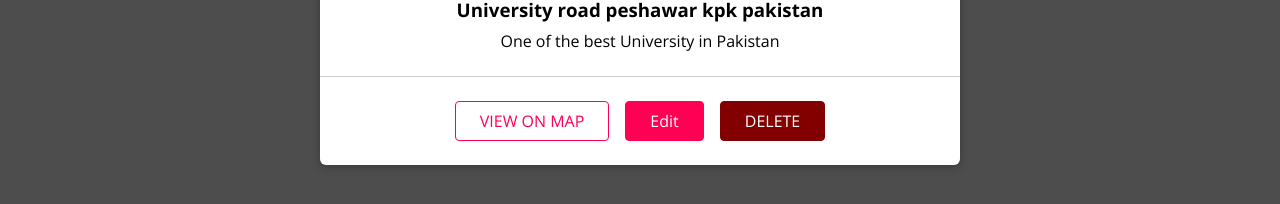
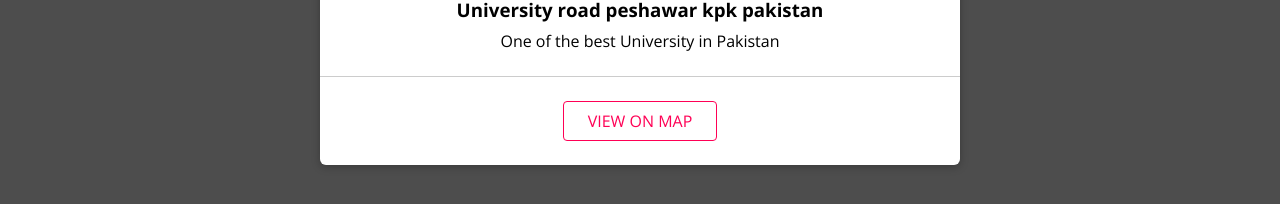
Before and after one commit to UzairKhan313/Shared-Places, a React (Vite) app in the folder frontend/: page /u1/places in a window 1280 px wide. Shown: the part 460-664 px from the top of the page. Built offline with nearby package versions, Linux system fonts and the light colour scheme.

Commit message:
Frontend Completed

```diff
--- a/frontend/src/App.jsx
+++ b/frontend/src/App.jsx
@@ -1,4 +1,4 @@
-import { Routes, Route } from 'react-router-dom'
+import { Routes, Route, Navigate } from 'react-router-dom'
 
 // Importing All Pages.
 import Users from './users/pages/Users'
@@ -7,18 +7,38 @@ import UserPlaces from './places/pages/UserPlaces'
 import MainNavigation from './shared/components/Navigation/MainNavigation'
 import UpdatePlace from './places/pages/UpdatePlace'
 import Auth from './users/pages/Auth'
+import { useAuthContext } from './shared/context/Auth-Context'
 
 function App() {
+  const { isLoggedIn } = useAuthContext()
+  let routes
+  if (isLoggedIn) {
+    routes = (
+      <Routes>
+        <Route path="/" element={<Users />} />
+        <Route path="/:userId/places" element={<UserPlaces />} />
+        <Route path="/places/new" element={<NewPlace />} />
+        <Route path="/places/:placeId" element={<UpdatePlace />} />
+        {/* Redirect to / */}
+        <Route path="/*" element={<Navigate to="/" />} />
+      </Routes>
+    )
+  } else {
+    routes = (
+      <Routes>
+        <Route path="/" element={<Users />} />
+        <Route path="/:userId/places" element={<UserPlaces />} />
+        <Route path="/auth" element={<Auth />} />
+        {/* Redirection... to /auth */}
+        <Route path="/*" element={<Navigate to="/auth" />} />
+      </Routes>
+    )
+  }
+
   return (
     <main>
       <MainNavigation />
-      <Routes>
-        <Route path="/" element={<Users />} />
-        <Route path="/places/new" element={<NewPlace />} />
-        <Route path="/places/:placeId" element={<UpdatePlace />} />
-        <Route path="/:userId/places" element={<UserPlaces />} />
-        <Route path="/auth" element={<Auth />} />
-      </Routes>
+      {routes}
     </main>
   )
 }
--- a/frontend/src/places/components/PlaceItem.jsx
+++ b/frontend/src/places/components/PlaceItem.jsx
@@ -3,19 +3,13 @@ import React, { useState } from 'react'
 import Card from '../../shared/components/UIElements/Card'
 import Button from '../../shared/components/FormElements/Button'
 import Modal from '../../shared/components/UIElements/Modal'
+import { useAuthContext } from '../../shared/context/Auth-Context'
 import './PlaceItem.css'
 
-const PlaceItem = ({
-  id,
-  image,
-  title,
-  description,
-  address,
-  creatorId,
-  coordinates,
-}) => {
+const PlaceItem = ({ id, image, title, description, address }) => {
   const [showMap, setShowMap] = useState(false)
   const [showConfrimModal, setShowConfirmModal] = useState(false)
+  const { isLoggedIn } = useAuthContext()
 
   const showDeleteHandler = () => {
     setShowConfirmModal(true)
@@ -85,10 +79,12 @@ const PlaceItem = ({
             <Button inverse onClick={openMapHandler}>
               VIEW ON MAP
             </Button>
-            <Button to={`/places/${id}`}>Edit</Button>
-            <Button danger onClick={showDeleteHandler}>
-              DELETE
-            </Button>
+            {isLoggedIn && <Button to={`/places/${id}`}>Edit</Button>}
+            {isLoggedIn && (
+              <Button danger onClick={showDeleteHandler}>
+                DELETE
+              </Button>
+            )}
           </div>
         </Card>
       </li>
--- a/frontend/src/shared/components/Navigation/Navlinks.jsx
+++ b/frontend/src/shared/components/Navigation/Navlinks.jsx
@@ -5,7 +5,7 @@ import { useAuthContext } from '../../context/Auth-Context'
 import './Navlinks.css'
 
 const Navlinks = () => {
-  const { isLoggedIn } = useAuthContext()
+  const { isLoggedIn, logout } = useAuthContext()
 
   return (
     <ul className="nav-links">
@@ -27,6 +27,11 @@ const Navlinks = () => {
           <NavLink to="/auth">AUTHENTICATE</NavLink>
         </li>
       )}
+      {isLoggedIn && (
+        <li>
+          <button onClick={logout}>LOG OUT</button>
+        </li>
+      )}
     </ul>
   )
 }
--- a/frontend/src/users/pages/Auth.jsx
+++ b/frontend/src/users/pages/Auth.jsx
@@ -11,9 +11,11 @@ import {
 import { useForm } from '../../shared/hooks/Form-Hooks'
 import Button from '../../shared/components/FormElements/Button'
 import './Auth.css'
+import { useAuthContext } from '../../shared/context/Auth-Context'
 
 const Auth = () => {
   const [isLoginMode, setLoginMode] = useState(true)
+  const { login } = useAuthContext()
   const [formState, inputHandler, setFormData] = useForm(
     {
       email: {
@@ -52,6 +54,7 @@ const Auth = () => {
 
   const authSubmitHandler = (e) => {
     e.preventDefault()
+    login()
     console.log(formState.inputs)
   }
   return (
--- a/package.json
+++ b/package.json
@@ -11,6 +11,7 @@
   "author": "uzair khan",
   "license": "ISC",
   "dependencies": {
+    "body-parser": "^1.20.2",
     "dotenv": "^16.4.1",
     "express": "^4.18.2",
     "mongoos": "^0.0.1-security"
```
Also changed, not shown: 1 other file (tests, documents, lock files or other folders).
